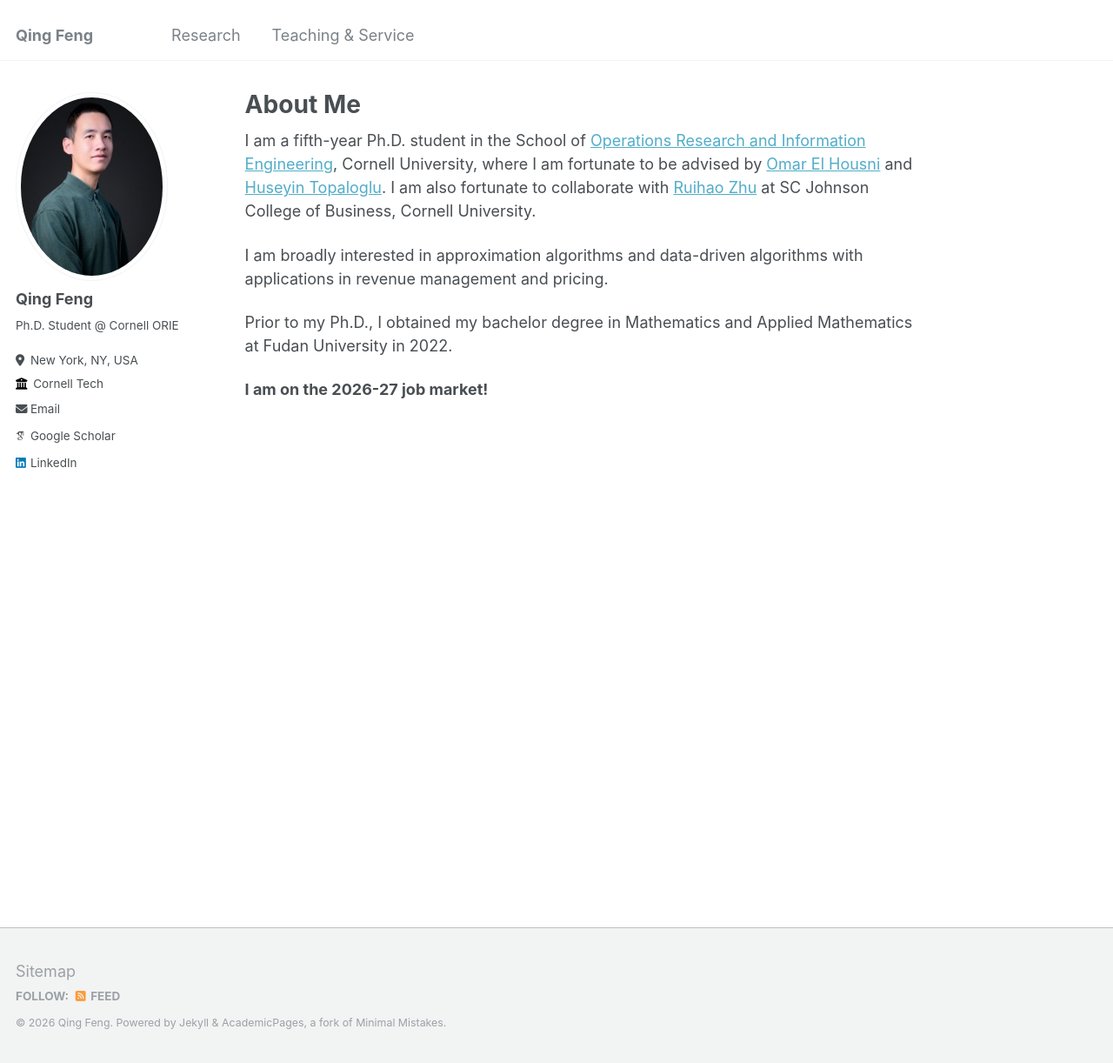
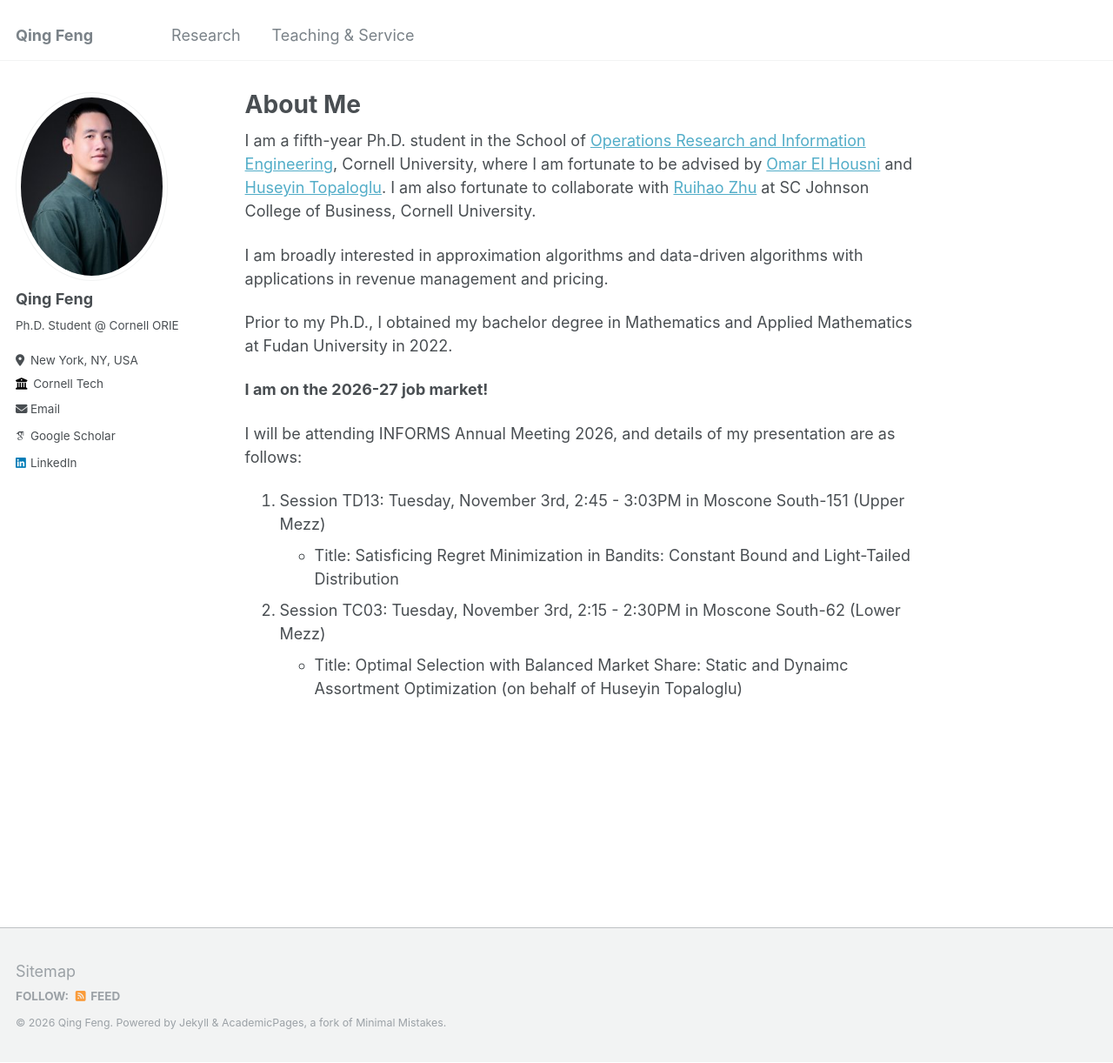
Before and after one commit to qfeng48/qfeng48.github.io, a Jekyll site: the page built from _pages/about.md, in a window 1280 px wide and 1222 px high. Shown: the whole window at 87% size. Built offline with Jekyll 4.4.1, drawn with Linux system fonts in a browser that asks for light colours; some web fonts are replaced.

Commit message:
Update about.md

```diff
--- a/_pages/about.md
+++ b/_pages/about.md
@@ -14,3 +14,10 @@ I am broadly interested in approximation algorithms and data-driven algorithms w
 Prior to my Ph.D., I obtained my bachelor degree in Mathematics and Applied Mathematics at Fudan University in 2022.
 
 **I am on the 2026-27 job market!**
+
+I will be attending INFORMS Annual Meeting 2026, and details of my presentation are as follows:
+
+1. Session TD13: Tuesday, November 3rd, 2:45 - 3:03PM in Moscone South-151 (Upper Mezz)
+   - Title: Satisficing Regret Minimization in Bandits: Constant Bound and Light-Tailed Distribution
+2. Session TC03: Tuesday, November 3rd, 2:15 - 2:30PM in Moscone South-62 (Lower Mezz)
+   - Title: Optimal Selection with Balanced Market Share: Static and Dynaimc Assortment Optimization (on behalf of Huseyin Topaloglu)
```
